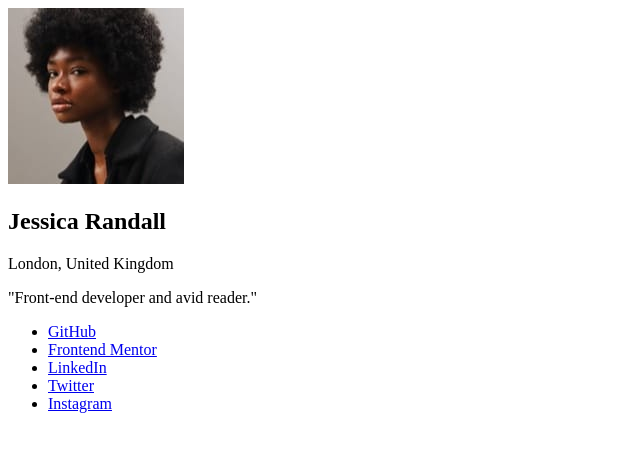
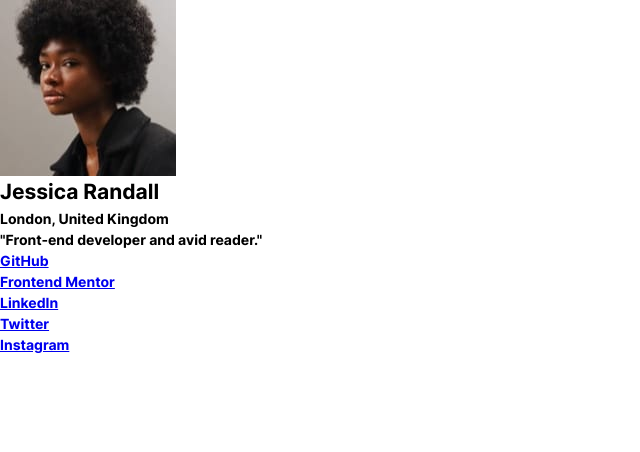
Before and after one commit to ahong211/social-links-profile, a plain HTML site: page index.html in a window 1280 px wide. Shown: the whole page, without its empty margins (0-640 px from the left). Drawn offline with Linux system fonts and the light colour scheme.

Commit message:
Add base styling and typography

```diff
--- a/index.html
+++ b/index.html
@@ -5,6 +5,7 @@
     <meta name="viewport" content="width=device-width, initial-scale=1.0">
     <!-- displays site properly based on user's device -->
 
+    <link rel="stylesheet" href="styles.css">
     <link rel="icon" type="image/png" sizes="32x32" href="./assets/images/favicon-32x32.png">
 
     <title>Frontend Mentor | Social links profile</title>
--- /dev/null
+++ b/styles.css
@@ -0,0 +1,50 @@
+@font-face {
+    font-family: 'Inter';
+    src: url('./assets/fonts/static/Inter-Regular.ttf') format('truetype');
+    font-weight: 400;
+    font-display: swap;
+}
+
+@font-face {
+    font-family: 'Inter';
+    src: url('./assets/fonts/static/Inter-SemiBold.ttf') format('truetype');
+    font-weight: 600;
+    font-display: swap;
+}
+
+@font-face {
+    font-family: 'Inter';
+    src: url('./assets/fonts/static/Inter-Bold.ttf') format('truetype');
+    font-weight: 700;
+    font-display: swap;
+}
+
+:root {
+    --bg-color: hsl(0, 0%, 8%);
+    --text-color: hsl(0, 0%, 100%);
+    --text-hover-color: hsl(0, 0%, 20%);
+    --accent-color: hsl(75, 94%, 57%);
+    --btn-bg-color: hsl(0, 0%, 20%);
+    --card-bg-color: hsl(0, 0%, 12%);
+}
+
+* {
+    box-sizing: border-box;
+    margin: 0;
+    padding: 0;
+}
+
+img {
+    display: block;
+    max-width: 100%;
+}
+
+body {
+    font-family: 'Inter', sans-serif;
+    font-weight: 700;
+    font-size: 14px;
+    line-height: 1.5;
+
+    -webkit-font-smoothing: antialiased;
+    -moz-osx-font-smoothing: grayscale;
+}
```
